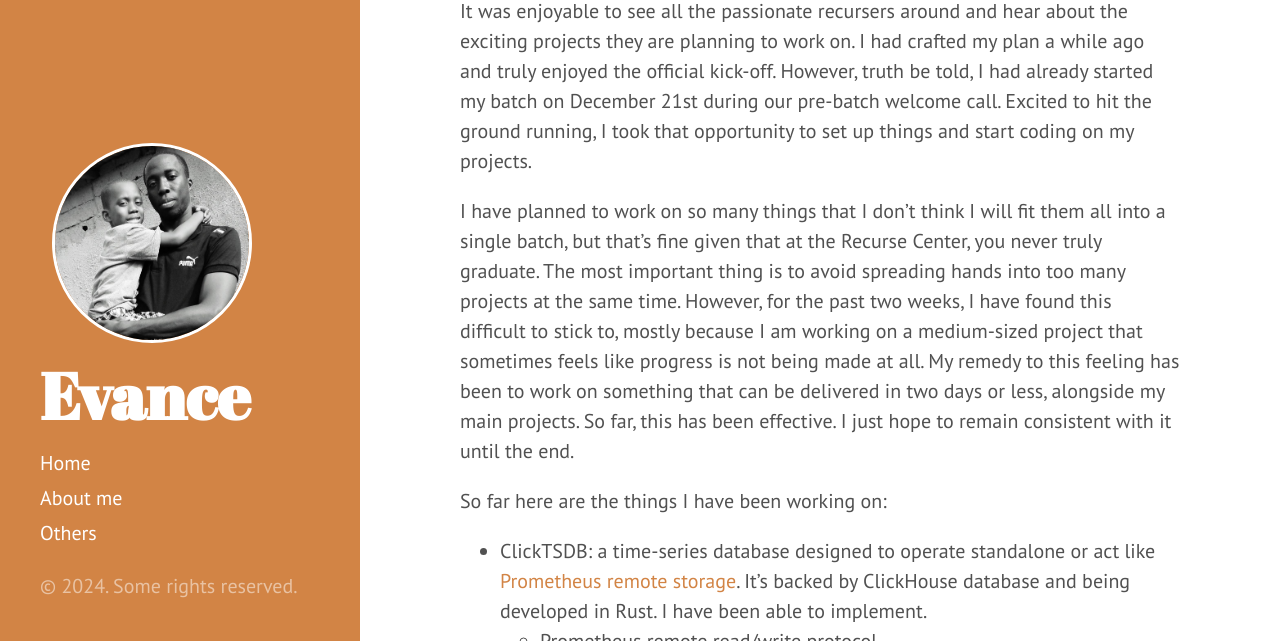
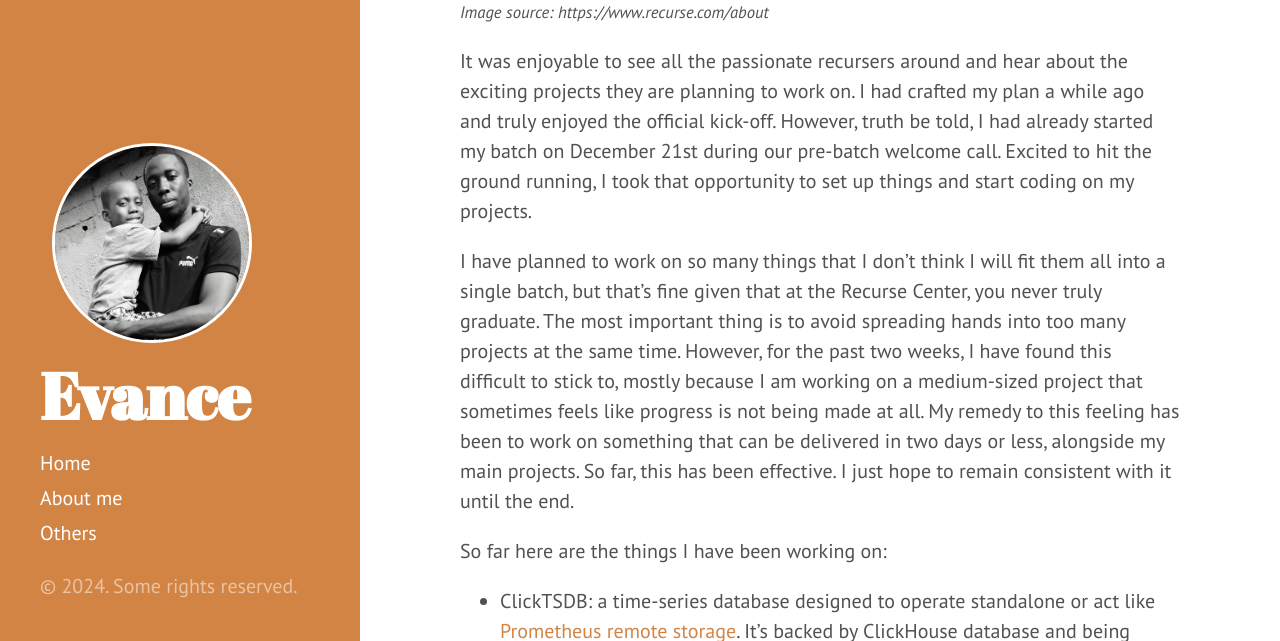
Before and after one commit to evanxg852000/evanxg852000.github.io, a Jekyll site: the page built from _posts/2024-01-13-two-weeks-at-recurse-center.md, in a window 1280 px wide and 900 px high, scrolled down 355 px, cut to the strip 259-900 px from the top of the window. Built offline with Jekyll 4.4.1, drawn with Linux system fonts in a browser that asks for light colours; comment, search, counter and statistics services are not loaded.

Commit message:
added image source for copyright maters

```diff
--- a/_posts/2024-01-13-two-weeks-at-recurse-center.md
+++ b/_posts/2024-01-13-two-weeks-at-recurse-center.md
@@ -11,6 +11,8 @@ If you've been following me on Twitter, you may know from a previous tweet that
 <!--more-->
 
 ![](https://d29xw0ra2h4o4u.cloudfront.net/assets/public_recurser_working-973845079b2a8523c4c802b8f4edba8f4e76fa4769aaffe5a8afe4a8648ca397.jpg)
+
+<small>*Image source: https://www.recurse.com/about*</small>
 
 It was enjoyable to see all the passionate recursers around and hear about the exciting projects they are planning to work on. I had crafted my plan a while ago and truly enjoyed the official kick-off. However, truth be told, I had already started my batch on December 21st during our pre-batch welcome call. Excited to hit the ground running, I took that opportunity to set up things and start coding on my projects.
 
```
